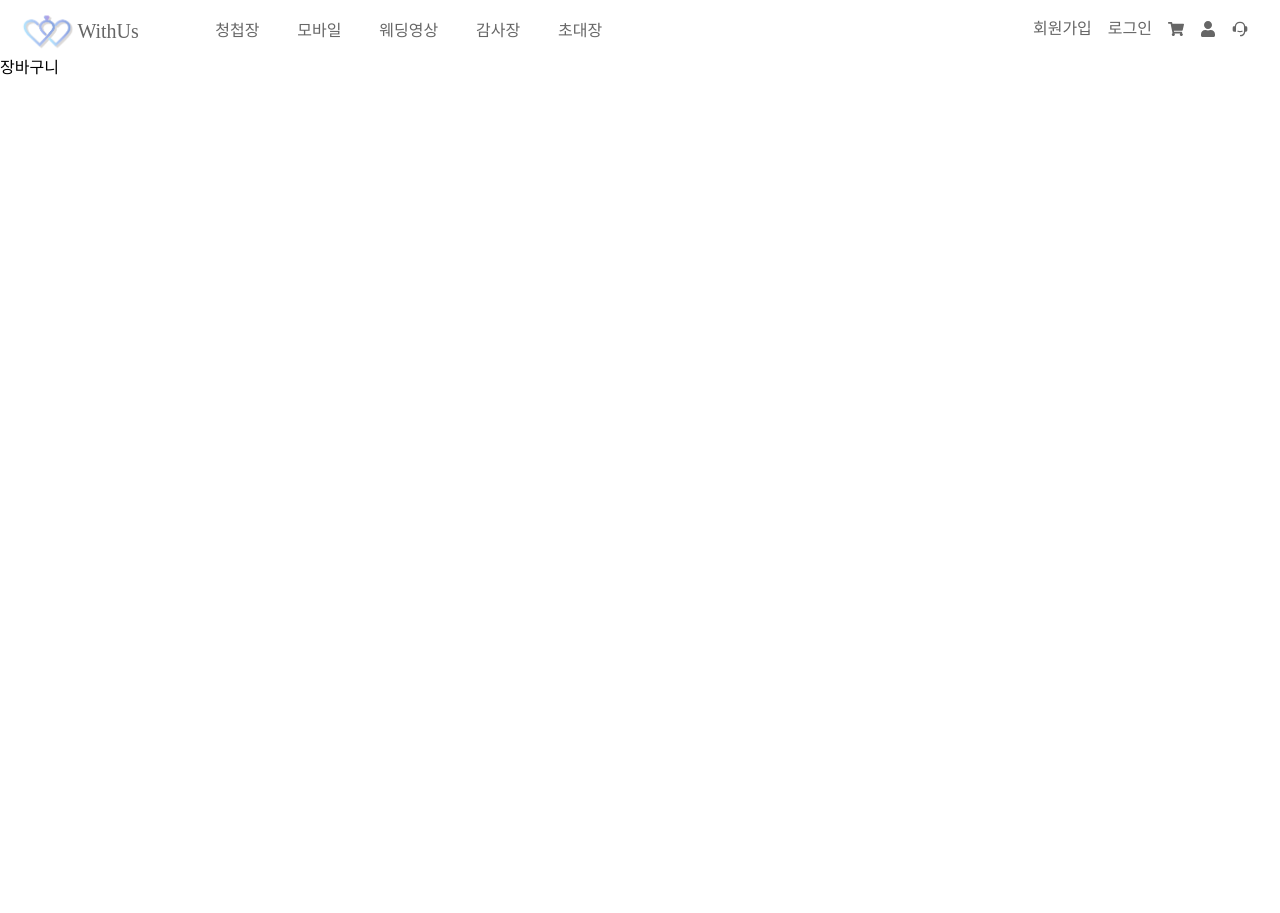
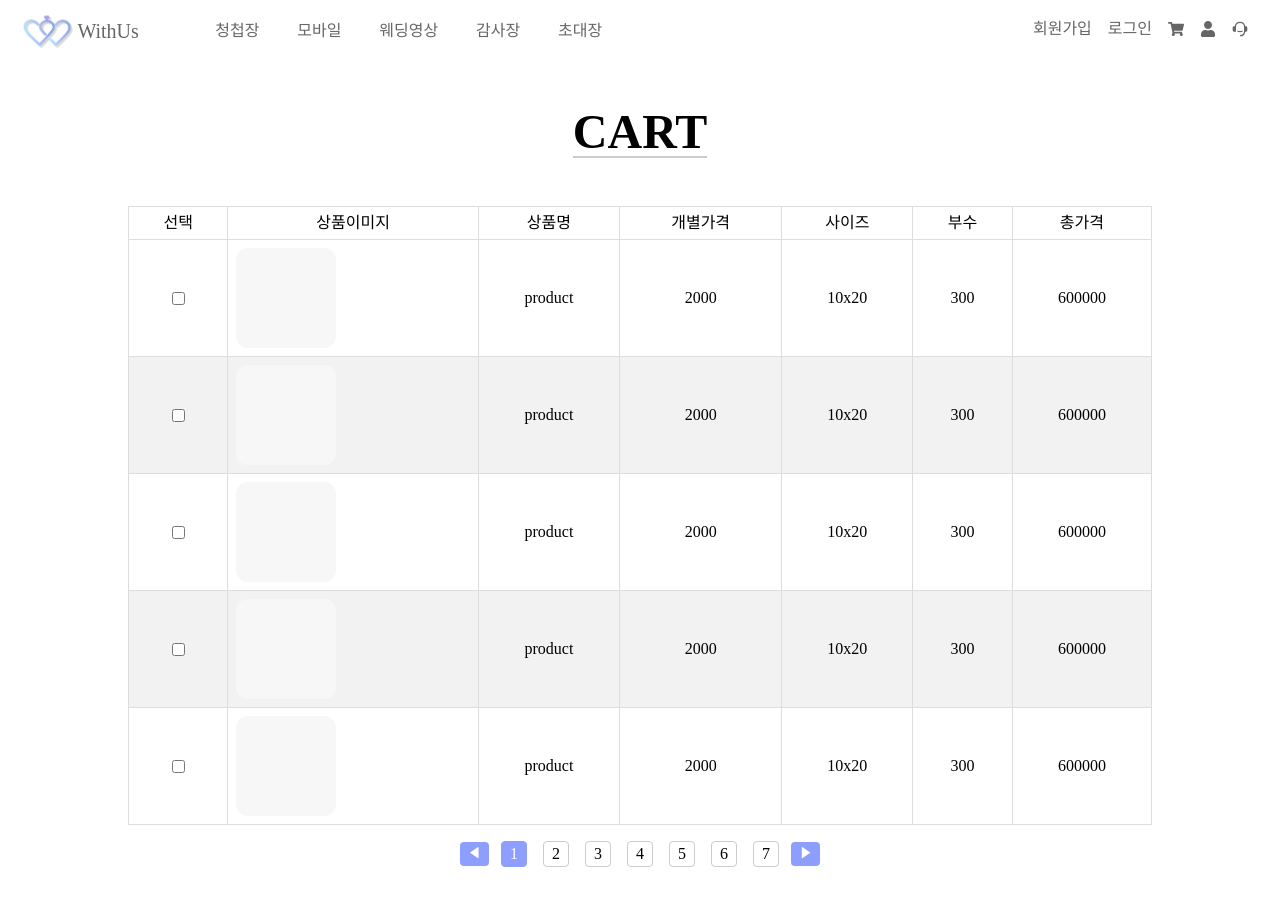
Before and after one commit to Choi-Yuchan/withus_frontend, a React (Create React App) app: page /cart in a window 1280 px wide. Shown: the top 913 px of the page. Built offline with nearby package versions, Linux system fonts and the light colour scheme.

Commit message:
delete an annotaion to show how to work for axios and modify a cart page

```diff
--- a/src/page/Cart.jsx
+++ b/src/page/Cart.jsx
@@ -1,15 +1,124 @@
-import React from "react";
+import React, { useState } from "react";
 import { Header } from "../components/Header";
 import { Footer } from "../components/Footer";
 import { styled } from "styled-components";
-// import { styled } from "styled-components";
+import { BiSolidLeftArrow, BiSolidRightArrow } from "react-icons/bi";
+import Button from "components/Button";
 
 const Cart = () => {
+  const [selectedItems, setSelectedItems] = useState([]);
+
+  const handleCheckboxChange = (itemId) => {
+    if (selectedItems.includes(itemId)) {
+      setSelectedItems(selectedItems.filter((id) => id !== itemId));
+    } else {
+      setSelectedItems([...selectedItems, itemId]);
+    }
+  };
+
+  const data = [
+    {
+      id: 1,
+      image: "/image-01.png",
+      productName: "product",
+      individualPrice: 2000,
+      size: "10x20",
+      quantity: 300,
+      totalPrice: 600000,
+    },
+    {
+      id: 2,
+      image: "/image-01.png",
+      productName: "product",
+      individualPrice: 2000,
+      size: "10x20",
+      quantity: 300,
+      totalPrice: 600000,
+    },
+    {
+      id: 3,
+      image: "/image-01.png",
+      productName: "product",
+      individualPrice: 2000,
+      size: "10x20",
+      quantity: 300,
+      totalPrice: 600000,
+    },
+    {
+      id: 4,
+      image: "/image-01.png",
+      productName: "product",
+      individualPrice: 2000,
+      size: "10x20",
+      quantity: 300,
+      totalPrice: 600000,
+    },
+    {
+      id: 5,
+      image: "/image-01.png",
+      productName: "product",
+      individualPrice: 2000,
+      size: "10x20",
+      quantity: 300,
+      totalPrice: 600000,
+    },
+  ];
   return (
     <div>
       <Header />
       <CartMain>
-        <h1>장바구니</h1>
+        <h1>CART</h1>
+
+        <section>
+          <Table>
+            <thead>
+              <tr>
+                <Th>선택</Th>
+                <Th>상품이미지</Th>
+                <Th>상품명</Th>
+                <Th>개별가격</Th>
+                <Th>사이즈</Th>
+                <Th>부수</Th>
+                <Th>총가격</Th>
+              </tr>
+            </thead>
+            <tbody>
+              {data.map((item) => (
+                <TableRow key={item.id}>
+                  <CheckboxTd>
+                    <input
+                      type="checkbox"
+                      checked={selectedItems.includes(item.id)}
+                      onChange={() => handleCheckboxChange(item.id)}
+                    />
+                  </CheckboxTd>
+                  <Td>
+                    <ProductImage />
+                  </Td>
+                  <Td>{item.productName}</Td>
+                  <Td>{item.individualPrice}</Td>
+                  <Td>{item.size}</Td>
+                  <Td>{item.quantity}</Td>
+                  <Td>{item.individualPrice * item.quantity}</Td>
+                </TableRow>
+              ))}
+            </tbody>
+          </Table>
+          <Pagination>
+            <ArrowButton>
+              <BiSolidLeftArrow />
+            </ArrowButton>
+            {[1, 2, 3, 4, 5, 6, 7].map((item, index) => (
+              <PageNumber key={index} className={index === 0 ? "active" : ""}>
+                {item}
+              </PageNumber>
+            ))}
+            <ArrowButton>
+              <BiSolidRightArrow />
+            </ArrowButton>
+          </Pagination>
+        </section>
+        <Button title={"주문하기"} />
       </CartMain>
       <Footer />
     </div>
@@ -22,5 +131,91 @@ const CartMain = styled.main`
   width: 100%;
   height: 100vw;
   display: flex;
-  padding-top: 60px;
+  flex-direction: column;
+  align-items: center;
+  padding-block: 60px;
+
+  h1 {
+    margin-block: 3rem;
+    font-size: 3rem;
+    font-weight: 700;
+    border-bottom: 2px double #ccc;
+  }
+  section {
+    margin-bottom: 3rem;
+    width: 80%;
+    min-width: 500px;
+  }
 `;
+
+const Table = styled.table`
+  border-collapse: collapse;
+  width: 100%;
+`;
+
+const Th = styled.th`
+  border: 1px solid #dddddd;
+  padding: 8px;
+`;
+
+const Td = styled.td`
+  border: 1px solid #dddddd;
+  text-align: center;
+  padding: 8px;
+  vertical-align: middle;
+`;
+
+const CheckboxTd = styled(Td)`
+  text-align: center;
+`;
+
+const TableRow = styled.tr`
+  &:nth-child(even) {
+    background-color: #f2f2f2;
+  }
+`;
+
+const ProductImage = styled.div`
+  width: 100px;
+  aspect-ratio: 1/1;
+  border-radius: 12px;
+  background-color: #f7f7f7;
+`;
+
+const Pagination = styled.div`
+  margin-top: 1rem;
+  width: 100%;
+  display: flex;
+  justify-content: center;
+  align-items: center;
+`;
+const PageNumber = styled.span`
+  margin: 0 8px;
+  padding: 4px 8px;
+  border: 1px solid #ccc;
+  border-radius: 4px;
+  cursor: pointer;
+
+  &:hover {
+    background-color: #f2f2f2;
+  }
+
+  &.active {
+    background-color: #8d9eff;
+    color: white;
+    border-color: #8d9eff;
+  }
+`;
+const ArrowButton = styled.button`
+  margin: 0 4px;
+  padding: 4px 8px;
+  border: none;
+  background-color: #8d9eff;
+  color: white;
+  border-radius: 4px;
+  cursor: pointer;
+
+  &:hover {
+    background-color: #6c4ab6;
+  }
+`;
```
Also changed, not shown: src/page/ProductDetail.jsx (+0 -15 lines), 1 other file (tests, documents, lock files or other folders).
